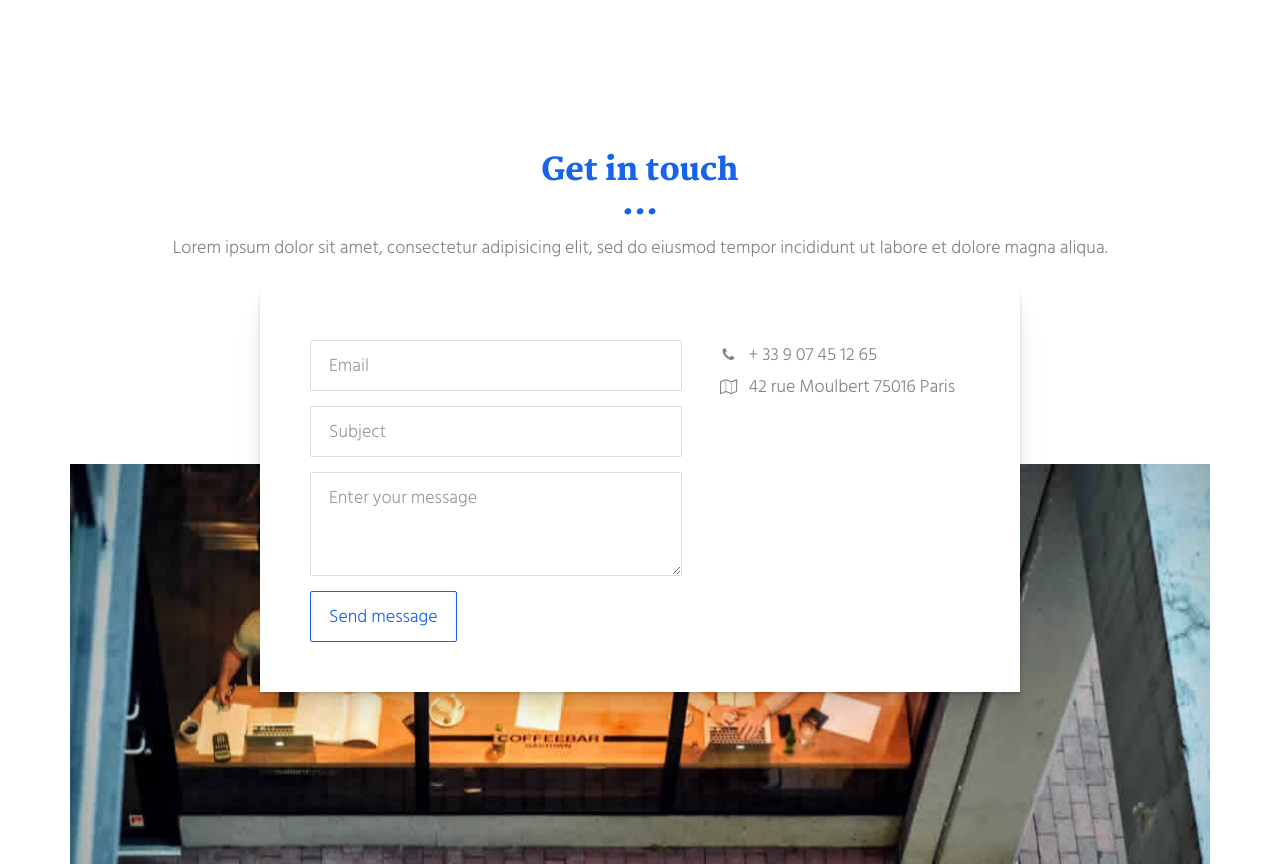
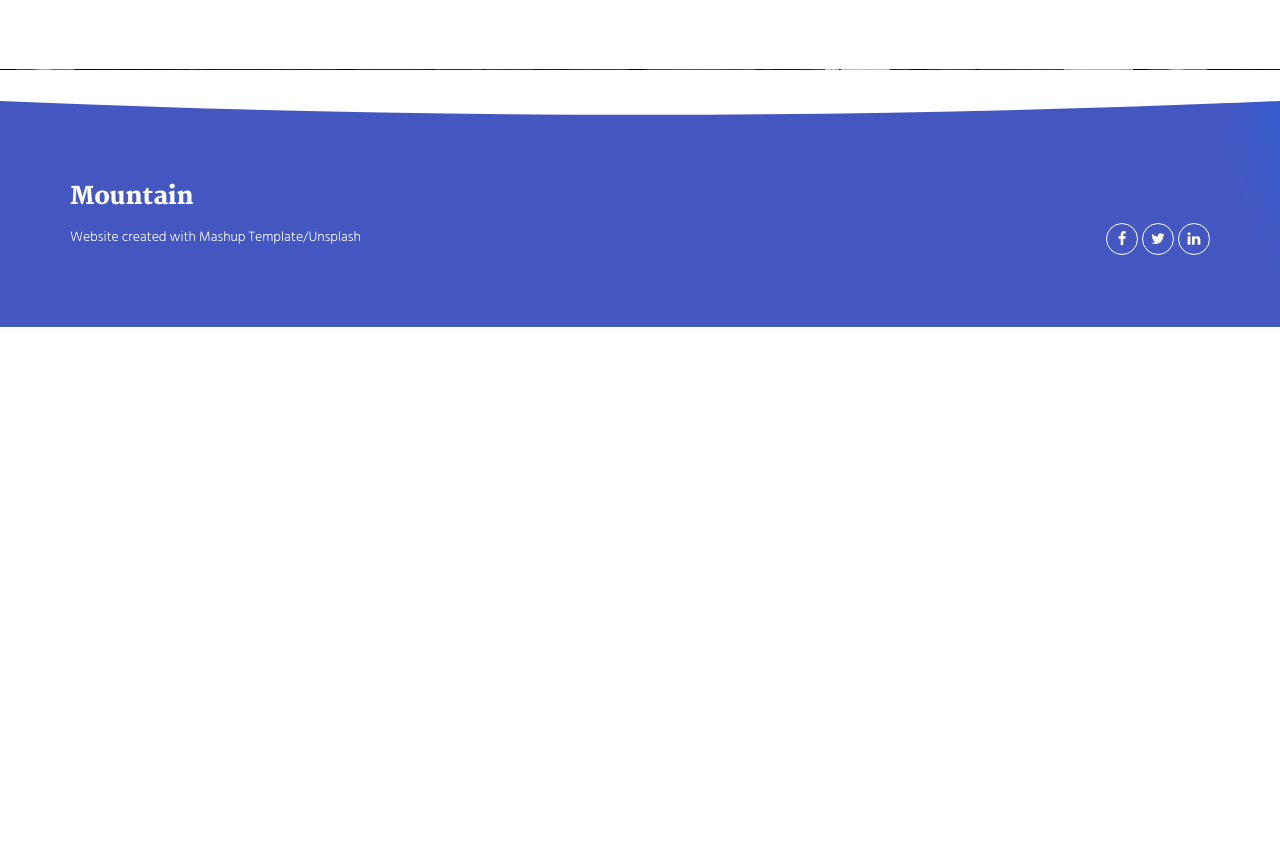
Before and after one commit to arnayk/nanodrop.github.io, a plain HTML site: page index.html in a window 1280 px wide. Shown: the part 3200-4064 px from the top of the page. After the commit the page ends 3527 px from the top, so only its background shows below. Drawn offline with Linux system fonts and the light colour scheme.

Commit message:
Update index.html

```diff
--- a/index.html
+++ b/index.html
@@ -246,44 +246,7 @@
   </div>
 
 
-  <div class="section-container contact-container">
-    <div class="container">
-      <div class="row">
-        <div class="col-xs-12 col-md-12">
-          <div class="section-container-spacer">
-            <h2 class="text-center">Get in touch</h2>
-            <p class="text-center">Lorem ipsum dolor sit amet, consectetur adipisicing elit, sed do eiusmod
-            tempor incididunt ut labore et dolore magna aliqua.</p>
-          </div>
-          <div class="card-container">
-            <div class="card card-shadow col-xs-10 col-xs-offset-1 col-md-8 col-md-offset-2 reveal">
-              <form action="" class="reveal-content">
-                <div class="row">
-                  <div class="col-md-7">
-                    <div class="form-group">
-                      <input type="email" class="form-control" id="email" placeholder="Email">
-                    </div>
-                    <div class="form-group">
-                      <input type="text" class="form-control" id="subject" placeholder="Subject">
-                    </div>
-                    <div class="form-group">
-                      <textarea class="form-control" rows="3" placeholder="Enter your message"></textarea>
-                    </div>
-                    <button type="submit" class="btn btn-primary">Send message</button>
-                  </div>
-                  <div class="col-md-5">
-                    <ul class="list-unstyled address-container">
-                      <li>
-                        <span class="fa-icon">
-                          <i class="fa fa-phone" aria-hidden="true"></i>
-                        </span>
-                        + 33 9 07 45 12 65
-                      </li>
-                      <li>
-                        <span class="fa-icon">
-                          <i class="fa fa fa-map-o" aria-hidden="true"></i>
-                        </span>
-                        42 rue Moulbert 75016 Paris
+
                       </li>
                     </ul>
                   </div>
```
